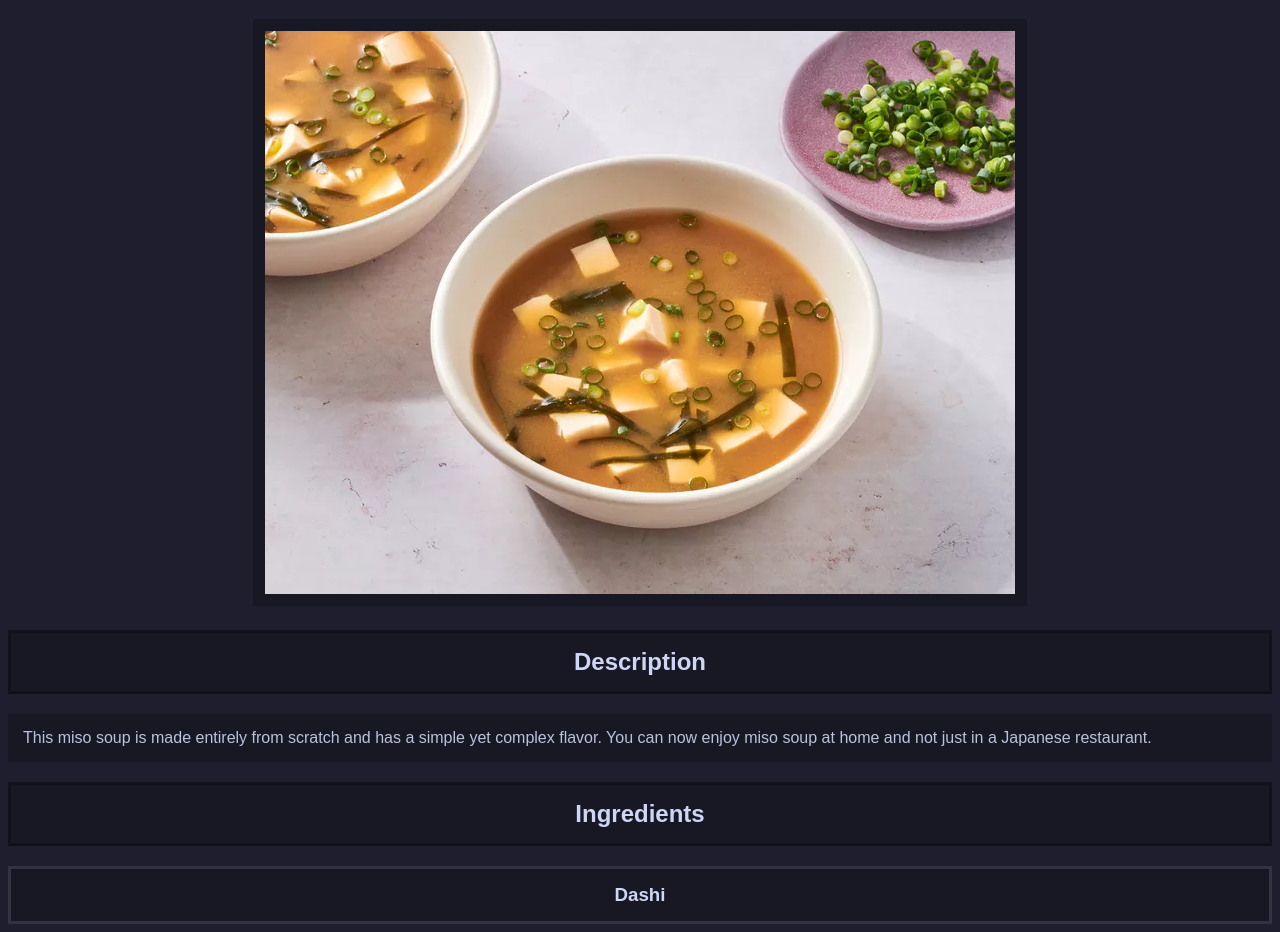
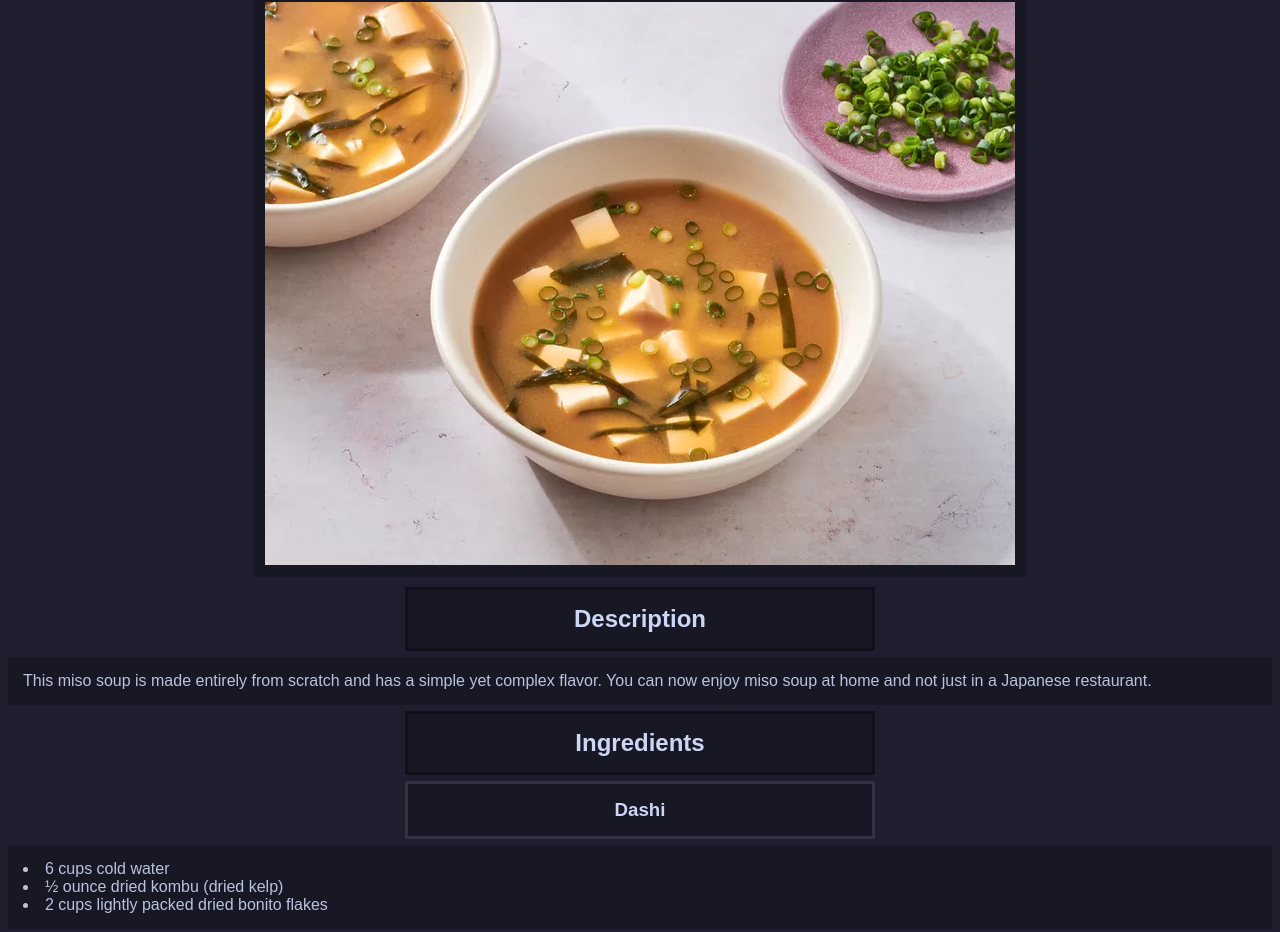
Before and after one commit to im-aru/top-recipes, a plain HTML site: page recipes/miso-soup.html in a window 1280 px wide. Shown: the part 97-1029 px from the top of the page. Drawn offline with Linux system fonts and the light colour scheme.

Commit message:
Modified CSS styling
Made the overall style a little cleaner using new techniques without a large overhaul.

```diff
--- a/style.css
+++ b/style.css
@@ -5,36 +5,41 @@ body {
     color: #cdd6f4
 }
 
-ul, p, ol.steps li{
+ul, p, ol, ol.steps li {
+    margin-bottom: 6px;
+    margin-top: 6px;
+}
+
+ul, p, ol.steps li {
     list-style-position:inside;
 
     background-color: #181825;
-    /* border: 3px solid #11111b; */
     color: #bac2de;
     padding: 15px 15px;
     font-size: 16px;
     text-align: left;
-
-    margin-bottom: 6px;
-    margin-top: 6;
 }
 
 
-button{
+button {
     display: inline-block;
     font-size: 16px;
-  }
+}
 
 h1, h2, h3, button{
     color: #cdd6f4;
     background-color: #181825;
     padding: 15px 32px;
-    border: 3px solid #11111b
+    border: 3px solid #11111b;
 }
 
-h3{
-    border: 3px solid #313244;
-
+h1, h2, h3 {
+    width: 400px;
+    margin:auto;
+    margin-top: 6px;
+    margin-bottom: 6px;
 }
 
+h3 { border: 3px solid #313244; }
+
 img {border: 12px solid #181825;}
```
